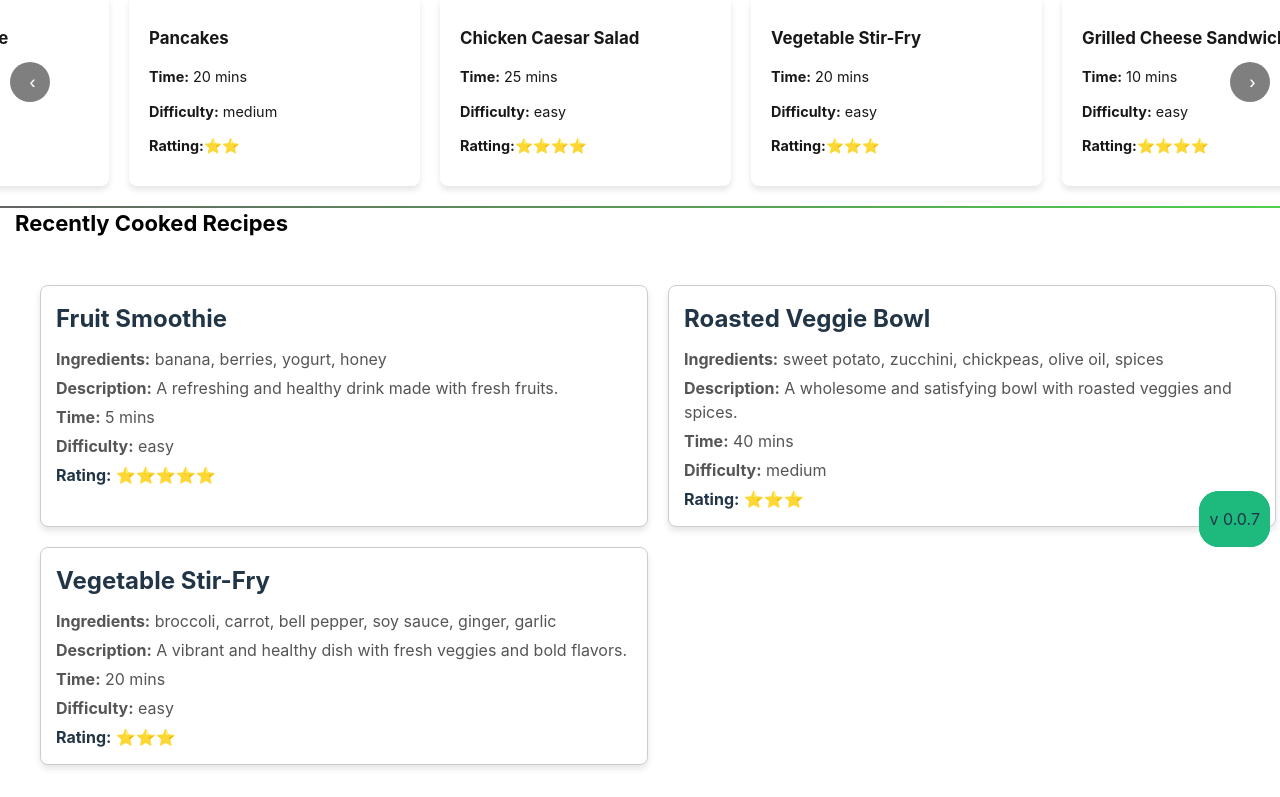
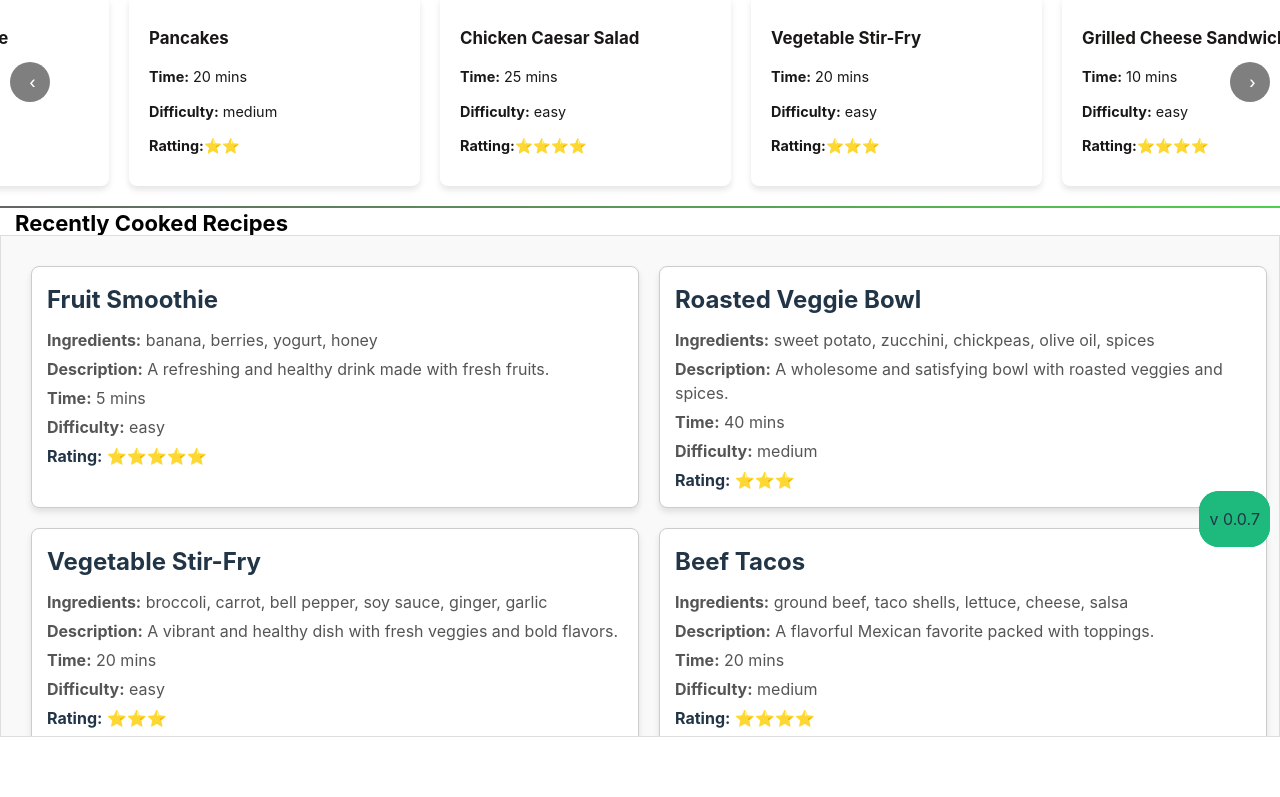
Before and after one commit to fpgsilva/TrackAndTaste, a React (Vite) app: page /AddRecipe in a window 1280 px wide. Shown: the part 243-1040 px from the top of the page. Built offline with nearby package versions, Linux system fonts and the light colour scheme.

Commit message:
scroll bar nos recent cooked

```diff
--- a/public/recent.json
+++ b/public/recent.json
@@ -38,6 +38,34 @@
         "glutenFree": true,
         "description": "A vibrant and healthy dish with fresh veggies and bold flavors.",
         "rating": "⭐⭐⭐"
+      },
+      {
+        "id": 6,
+        "title": "Beef Tacos",
+        "ingredients": ["ground beef", "taco shells", "lettuce", "cheese", "salsa"],
+        "instructions": "Cook beef, assemble with toppings in taco shells.",
+        "time": 20,
+        "difficulty": "medium",
+        "type": "main",
+        "vegan": false,
+        "glutenFree": true,
+        "description": "A flavorful Mexican favorite packed with toppings.",
+        "rating": "⭐⭐⭐⭐",
+        "calories": 400
+      },
+      {
+        "id": 7,
+        "title": "Margarita Pizza",
+        "ingredients": ["pizza dough", "tomato sauce", "mozzarella", "basil"],
+        "instructions": "Spread sauce on dough, add cheese and basil, bake until crispy.",
+        "time": 30,
+        "difficulty": "medium",
+        "type": "main",
+        "vegan": false,
+        "glutenFree": false,
+        "description": "A simple yet delicious pizza with fresh basil and mozzarella.",
+        "rating": "⭐⭐⭐",
+        "calories": 300
       }
 
 
--- a/src/components/RecentCooked.css
+++ b/src/components/RecentCooked.css
@@ -8,6 +8,15 @@
   top: 240px;
 
 }
+
+
+.scroll-container1 {
+    max-height: 480px; /* Adjust the height as needed */
+    overflow-y: auto; /* Enable vertical scrolling */
+    padding: 10px; /* Optional: for spacing */
+    border: 1px solid #ddd; /* Optional: for visual clarity */
+    background-color: #f9f9f9; /* Optional: background color */
+  }
 
 .title {
     margin-top: 200px;
--- a/src/components/RecentCooked.tsx
+++ b/src/components/RecentCooked.tsx
@@ -27,7 +27,7 @@ export function RecentCooked() {
   return (
     <div className="recent-cooked">
       <h2 className="title">Recently Cooked Recipes</h2>
-      <div className="scroll-container">
+      <div className="scroll-container1">
         {recipes.length > 0 ? (
           <div className="recipe-grid">
             {recipes.map((recipe) => (
```
